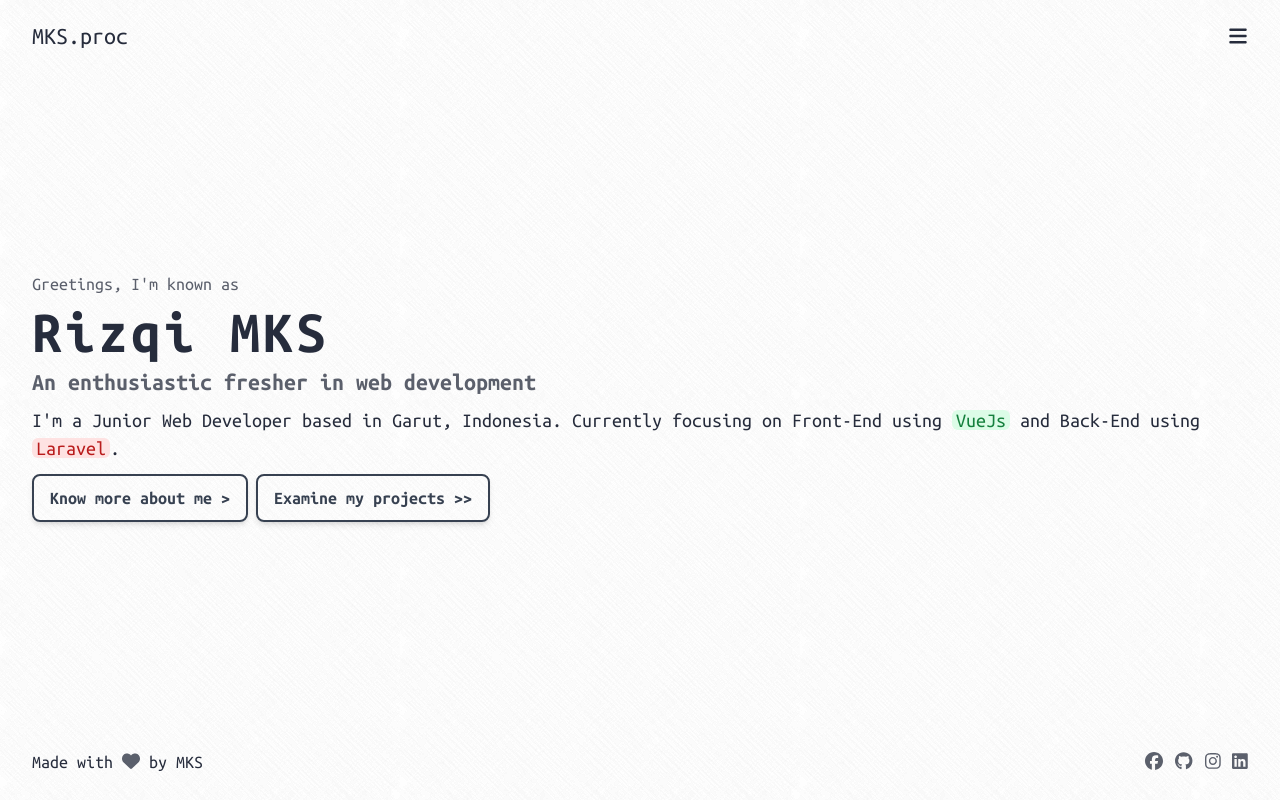
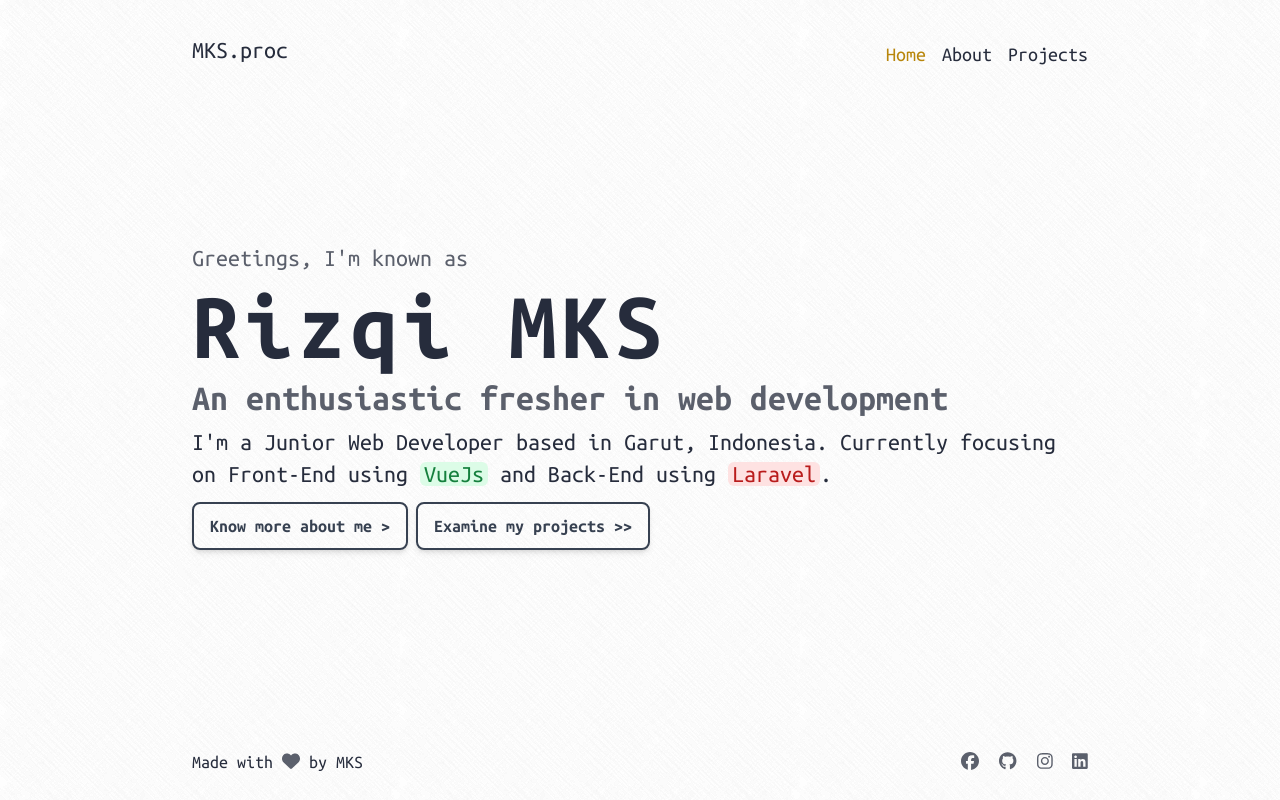
Before and after one commit to mksdesuyo/vuejs-ornament, a Vue app: page / in a window 1280 px wide. Built offline with nearby package versions, Linux system fonts and the light colour scheme.

Commit message:
refactor: style the responsiveness on variuos devices

```diff
--- a/src/assets/main.css
+++ b/src/assets/main.css
@@ -7,3 +7,24 @@
     font-family: 'Ubuntu Mono', ui-monospace, Menlo, 'Liberation Mono', 'Courier New', monospace;
   }
 }
+
+/* width */
+::-webkit-scrollbar {
+  width: 10px;
+}
+
+/* Track */
+::-webkit-scrollbar-track {
+  background: #f1f1f1;
+}
+
+/* Handle */
+::-webkit-scrollbar-thumb {
+  background: #888;
+  border-radius: 5px;
+}
+
+/* Handle on hover */
+::-webkit-scrollbar-thumb:hover {
+  background: #555;
+}
--- a/src/components/FooterApp.vue
+++ b/src/components/FooterApp.vue
@@ -1,5 +1,5 @@
 <template>
-  <footer class="fixed bottom-0 left-0 right-0 z-50 px-8 pb-6">
+  <footer class="fixed bottom-0 left-0 right-0 z-50 px-8 pb-6 md:px-16 lg:px-48">
     <div class="flex items-center justify-between text-xs xs:text-sm sm:text-lg">
       <p>
         Made with
@@ -9,7 +9,7 @@
         />
         by MKS
       </p>
-      <ul class="flex gap-3">
+      <ul class="flex gap-3 sm:gap-5">
         <li v-for="social in socials" :key="social.icon">
           <a :href="social.link" target="_blank" rel="noreferrer noopener"
             ><font-awesome-icon
--- a/src/components/HeaderApp.vue
+++ b/src/components/HeaderApp.vue
@@ -3,25 +3,25 @@ import NavMenu from './NavMenu.vue';
 </script>
 
 <template>
-  <header class="fixed top-0 left-0 right-0 z-50 px-8 pt-5">
+  <header class="fixed top-0 left-0 right-0 z-50 px-8 pt-6 md:px-16 lg:px-48">
     <nav class="flex items-center justify-between">
       <router-link
         to="/"
-        class="text-base font-medium duration-150 ease-in-out xs:text-lg sm:text-2xl no-active hover:ml-2"
+        class="text-base font-medium duration-150 ease-in-out xs:text-lg md:text-2xl no-active max-lg:hover:ml-2"
         data-discover="true"
         aria-current="page"
         >MKS.proc</router-link
       >
-      <div class="flex items-center gap-2">
-        <button @click="isOpen = !isOpen" class="grid w-auto">
+      <div class="flex items-center">
+        <button @click="isOpen = !isOpen" class="grid w-auto lg:hidden">
           <font-awesome-icon
             :icon="isOpen ? ['fas', 'x'] : ['fas', 'bars']"
-            class="w-3 h-3 xs:w-4 xs:h-4 sm:w-5 sm:h-5"
+            class="w-3 h-3 xs:w-4 xs:h-4 sm:w-5 sm:h-5 md:w-6 md:h-6"
           />
         </button>
+        <NavMenu :class="[isOpen ? 'right-8 md:right-16' : '-right-full']" />
       </div>
     </nav>
-    <NavMenu :class="[isOpen ? 'right-8' : '-right-full']" />
   </header>
 </template>
 
--- a/src/components/NavMenu.vue
+++ b/src/components/NavMenu.vue
@@ -1,11 +1,11 @@
 <template>
   <ul
-    class="absolute flex flex-col w-2/5 gap-2 px-4 py-2 mt-2 text-sm text-right transition-all duration-500 ease-in-out border-2 rounded-md shadow-md top-12 border-gray-50 xs:text-base sm:text-lg sm:w-1/4 bg-crossword text-gunmetal"
+    class="absolute flex flex-col w-2/6 gap-4 py-2 mt-2 text-sm text-right transition-all duration-500 ease-in-out max-lg:border-2 max-lg:rounded-md max-lg:shadow-md max-lg:px-4 max-lg:bg-crossword lg:flex-row lg:static top-10 border-gray-50 xs:text-base sm:text-lg md:text-xl lg:w-full text-gunmetal lg:border-none lg:shadow-none xs:top-11 md:top-14"
   >
     <li v-for="route in routes" :key="route.name">
       <router-link
         :to="route.path"
-        class="duration-150 ease-in-out hover:mr-2"
+        class="duration-150 ease-in-out max-lg:hover:mr-2"
         data-discover="true"
         aria-current="page"
         >{{ route.name }}</router-link
@@ -19,9 +19,9 @@ export default {
   data() {
     return {
       routes: [
-        { name: 'Home .01', path: '/' },
-        { name: 'About .02', path: '/about' },
-        { name: 'Projects .03', path: '/project' },
+        { name: 'Home', path: '/' },
+        { name: 'About', path: '/about' },
+        { name: 'Projects', path: '/project' },
       ],
     };
   },
--- a/src/components/ProjectCard.vue
+++ b/src/components/ProjectCard.vue
@@ -4,7 +4,7 @@
       <img
         :src="image"
         :alt="`${title} preview image`"
-        class="w-10/12 rounded-md xs:w-8/12 sm:w-7/12"
+        class="w-10/12 rounded-md xs:w-8/12 sm:w-7/12 lg:w-5/12"
       />
       <a :href="link" target="_blank" rel="noreferrer noopener">
         <h2 class="text-base xs:text-lg sm:text-2xl">{{ title }}</h2>
--- a/src/views/AboutView.vue
+++ b/src/views/AboutView.vue
@@ -1,11 +1,13 @@
 <template>
-  <main class="grid gap-2 px-8 py-16 pt-2 leading-5 h-dvh place-content-center xs:pt-4">
+  <main
+    class="grid gap-2 px-8 pt-2 pb-16 leading-5 h-dvh place-content-center xs:pt-4 md:pt-8 md:pb-20 md:px-16 lg:px-48"
+  >
     <div>
-      <h1 class="pt-12 mb-2 text-3xl xs:text-4xl sm:text-6xl">Who I am</h1>
-      <hr class="w-3/5 mb-2 border-2 border-black rounded-md sm:w-3/6" />
+      <h1 class="pt-12 mb-2 text-3xl xs:text-4xl sm:text-5xl md:text-6xl">Who I am</h1>
+      <hr class="w-3/5 mb-2 border-2 border-black rounded-md sm:w-3/6 lg:w-2/6" />
     </div>
     <div class="pr-2 overflow-y-auto">
-      <p class="text-sm xs:text-base sm:text-xl">
+      <p class="text-sm xs:text-base sm:text-xl md:text-2xl">
         Greetings! I'm Rizqi Muhammad Khatami Sandi, a
         <span class="font-bold">Junior Web Developer</span> certified by BNSP and based in Garut,
         Indonesia.<br />
--- a/src/views/HomeView.vue
+++ b/src/views/HomeView.vue
@@ -3,13 +3,19 @@ import RLButton from '../components/RouterLinkBtn.vue';
 </script>
 
 <template>
-  <main class="grid gap-1 px-8 leading-5 h-dvh place-content-center">
-    <span class="text-xs opacity-75 xs:text-sm sm:text-lg">Greetings, I'm known as</span>
-    <h1 class="text-3xl font-bold leading-8 tracking-wider xs:text-4xl sm:text-6xl">Rizqi MKS</h1>
-    <h2 class="text-base font-bold opacity-75 xs:text-lg sm:text-2xl">
+  <main class="grid gap-1 px-8 leading-5 h-dvh place-content-center md:px-16 lg:px-48">
+    <span class="text-xs opacity-75 xs:text-sm sm:text-lg md:text-xl lg:text-2xl"
+      >Greetings, I'm known as</span
+    >
+    <h1
+      class="text-3xl font-bold leading-8 tracking-wider xs:text-4xl sm:text-6xl md:text-7xl lg:text-8xl"
+    >
+      Rizqi MKS
+    </h1>
+    <h2 class="text-base font-bold opacity-75 xs:text-lg sm:text-2xl md:text-3xl lg:text-4xl">
       An enthusiastic fresher in web development
     </h2>
-    <p class="mt-1 text-sm xs:text-base sm:text-xl">
+    <p class="mt-1 text-sm xs:text-base sm:text-xl md:text-2xl">
       I'm a Junior Web Developer based in Garut, Indonesia. Currently focusing on Front-End using
       <span class="px-1 text-green-700 bg-green-100 rounded-md">VueJs</span> and Back-End using
       <span class="px-1 text-red-700 bg-red-100 rounded-md">Laravel</span>.
--- a/src/views/ProjectView.vue
+++ b/src/views/ProjectView.vue
@@ -6,10 +6,12 @@ import aiticampPreviewImage from '@/assets/aiticamp-preview.png';
 </script>
 
 <template>
-  <main class="grid gap-2 px-8 py-16 pt-2 leading-5 h-dvh xs:pt-4 sm:place-content-center sm:pt-6">
+  <main
+    class="grid gap-2 px-8 pt-2 pb-16 leading-5 h-dvh place-content-center xs:pt-4 md:pt-8 md:px-16 lg:px-48"
+  >
     <div>
-      <h1 class="pt-12 mb-2 text-3xl xs:text-4xl sm:text-6xl">My Projects</h1>
-      <hr class="w-4/5 mb-2 border-2 border-black rounded-md sm:w-4/6" />
+      <h1 class="pt-12 mb-2 text-3xl xs:text-4xl sm:text-5xl md:text-6xl">My Projects</h1>
+      <hr class="w-4/5 mb-2 border-2 border-black rounded-md sm:w-4/6 lg:w-3/6" />
     </div>
     <div class="pr-2 overflow-y-auto sm:my-4">
       <ProjectCard
```
